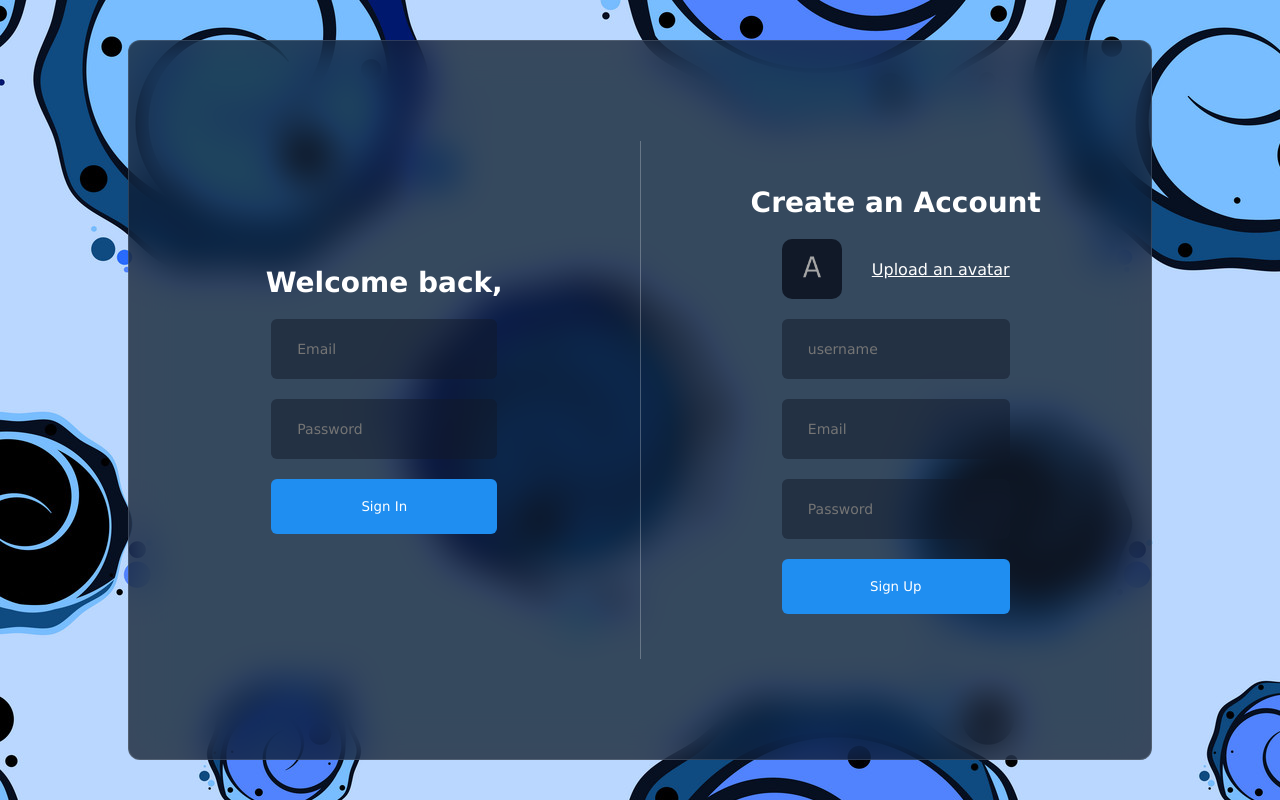
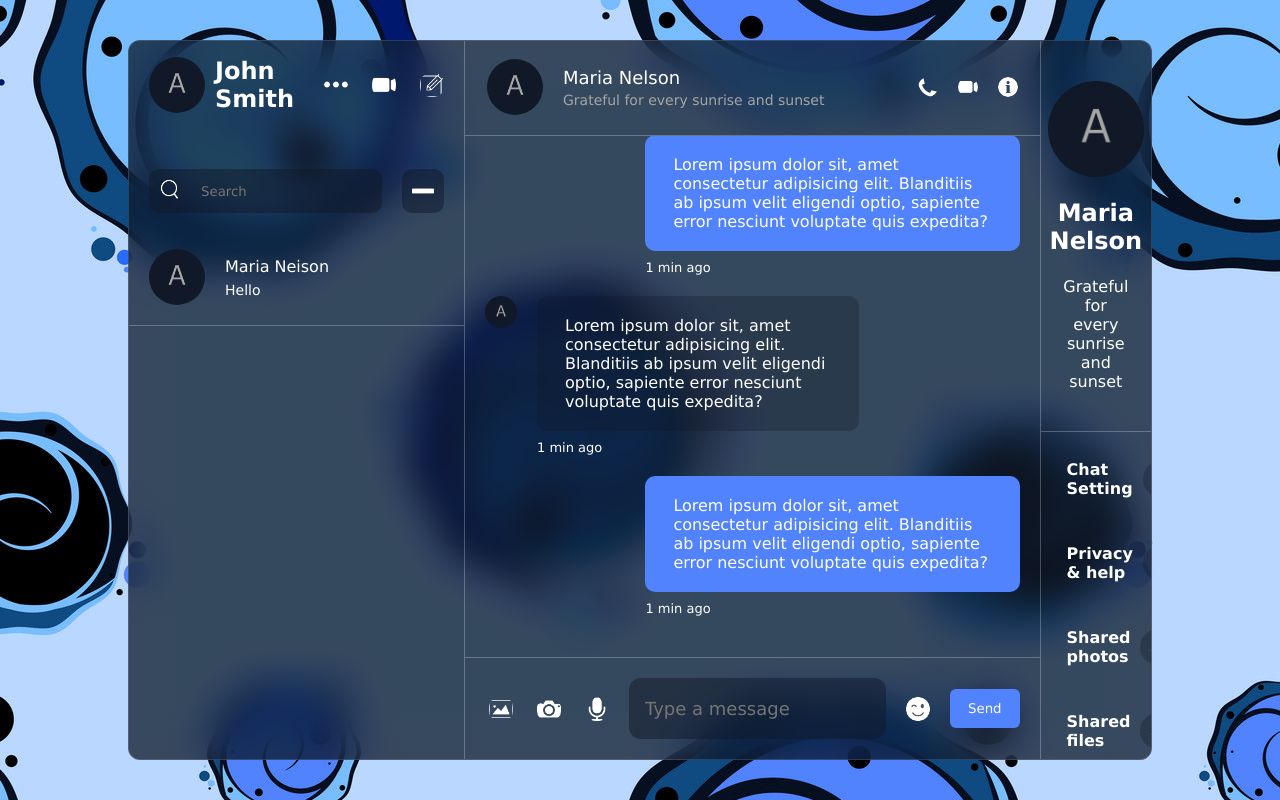
Before and after one commit to ViktorMetodiev13/ReactJS-Chat-App, a React (Vite) app in the folder ReactJS Chat App/: page / in a window 1280 px wide. Built offline with nearby package versions, Linux system fonts and the light colour scheme.

Commit message:
react toast, notification implemented

```diff
--- a/ReactJS Chat App/package.json
+++ b/ReactJS Chat App/package.json
@@ -12,7 +12,8 @@
   "dependencies": {
     "emoji-picker-react": "^4.11.1",
     "react": "^18.2.0",
-    "react-dom": "^18.2.0"
+    "react-dom": "^18.2.0",
+    "react-toastify": "^10.0.5"
   },
   "devDependencies": {
     "@types/react": "^18.2.66",
--- a/ReactJS Chat App/src/App.jsx
+++ b/ReactJS Chat App/src/App.jsx
@@ -3,10 +3,11 @@ import { Detail } from "./components/detail/Detail";
 import { List } from "./components/list/List";
 import { Login } from "./components/login/Login";
 import { Register } from "./components/register/Register";
+import { Notification } from "./components/notification/notification";
 
 const App = () => {
 
-    const user = false;
+    const user = true;
 
     return (
         <div className="container">
@@ -22,6 +23,7 @@ const App = () => {
                     <Register />
                 </>
             }
+            <Notification />
         </div>
     )
 }
--- a/ReactJS Chat App/src/components/login/Login.jsx
+++ b/ReactJS Chat App/src/components/login/Login.jsx
@@ -1,11 +1,19 @@
 import './login.css';
 
+import { toast } from 'react-toastify';
+
 export const Login = () => {
+    const onLoginSubmit = (e) => {
+        e.preventDefault();
+
+        toast.success("Logged in successfully!");
+    }
+
     return (
         <div className="login">
             <h2 className="login-title">Welcome back,</h2>
 
-            <form action="POST" >
+            <form onSubmit={onLoginSubmit}>
                 <input type="text" placeholder='Email' className='email'/>
                 <input type="password" placeholder='Password' className='password'/>
                 <button className="sign-in">Sign In</button>
--- a/ReactJS Chat App/src/components/login/login.css
+++ b/ReactJS Chat App/src/components/login/login.css
@@ -19,7 +19,9 @@ form {
     gap: 20px;
 }
 
-input {
+.email,
+.password,
+.register-username {
     padding: 22px 26px;
     color: #fff;
     background-color: rgba(17, 25, 40, 0.5);
--- /dev/null
+++ b/ReactJS Chat App/src/components/notification/notification.jsx
@@ -0,0 +1,10 @@
+import { ToastContainer } from "react-toastify";
+import "react-toastify/dist/ReactToastify.css";
+
+export const Notification = () => {
+    return (
+        <div className="">
+            <ToastContainer position="bottom-right" />
+        </div>
+    )
+}
--- a/ReactJS Chat App/src/components/register/Register.jsx
+++ b/ReactJS Chat App/src/components/register/Register.jsx
@@ -1,4 +1,6 @@
 import "./register.css";
+
+import { toast } from 'react-toastify';
 
 import { useState } from "react";
 
@@ -17,11 +19,19 @@ export const Register = () => {
         }
     };
 
+    const onRegisterSubmit = (e) => {
+        e.preventDefault();
+
+        console.log('clicked!');
+
+        toast.success("Registered Successfully!");
+    };
+
     return (
         <div className="register">
             <h2 className="login-title">Create an Account</h2>
 
-            <form action="POST" >
+            <form onSubmit={onRegisterSubmit}>
                 <label htmlFor="file">
                     <img
                         src={avatar.url || "./avatar.png"}
@@ -31,7 +41,7 @@ export const Register = () => {
                     <span className="upload-avatar-text">Upload an avatar</span>
                 </label>
                 <input type="file" id="file" className="register-upload-avatar-field" onChange={handleAvatar} />
-                <input type="text" placeholder='username' className='username' />
+                <input type="text" placeholder='username' className='register-username' />
                 <input type="text" placeholder='Email' className='email' />
                 <input type="password" placeholder='Password' className='password' />
                 <button className="sign-up">Sign Up</button>
--- a/ReactJS Chat App/src/index.css
+++ b/ReactJS Chat App/src/index.css
@@ -23,4 +23,5 @@ body {
   border-radius: 12px;
   border: 1px solid rgba(255, 255, 255, 0.125);
   display: flex;
+  overflow-x: hidden;
 }
```
Also changed, not shown: ReactJS Chat App/src/components/addUser/AddUser.jsx (added, +7 -0 lines), ReactJS Chat App/src/components/addUser/adduser.css (added), 1 other file (tests, documents, lock files or other folders).
